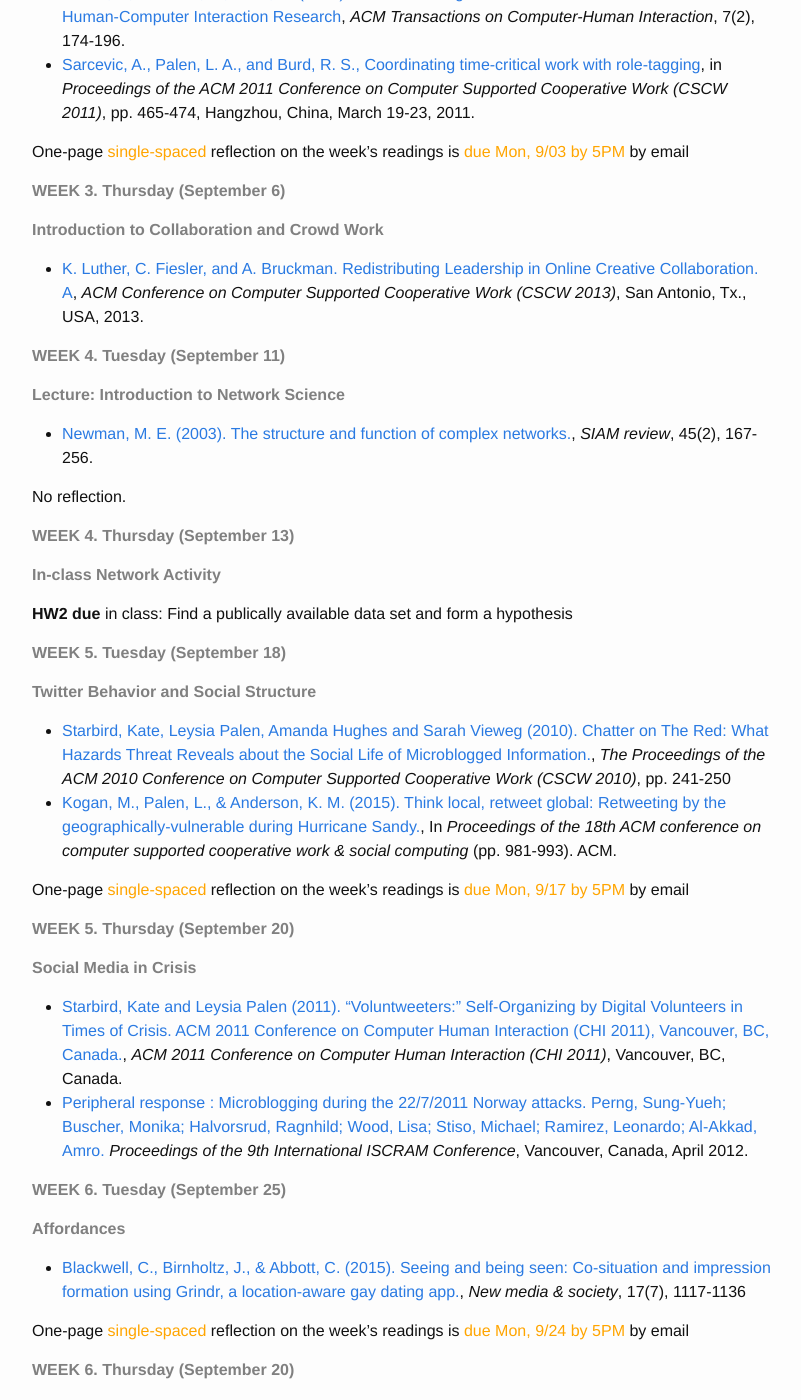
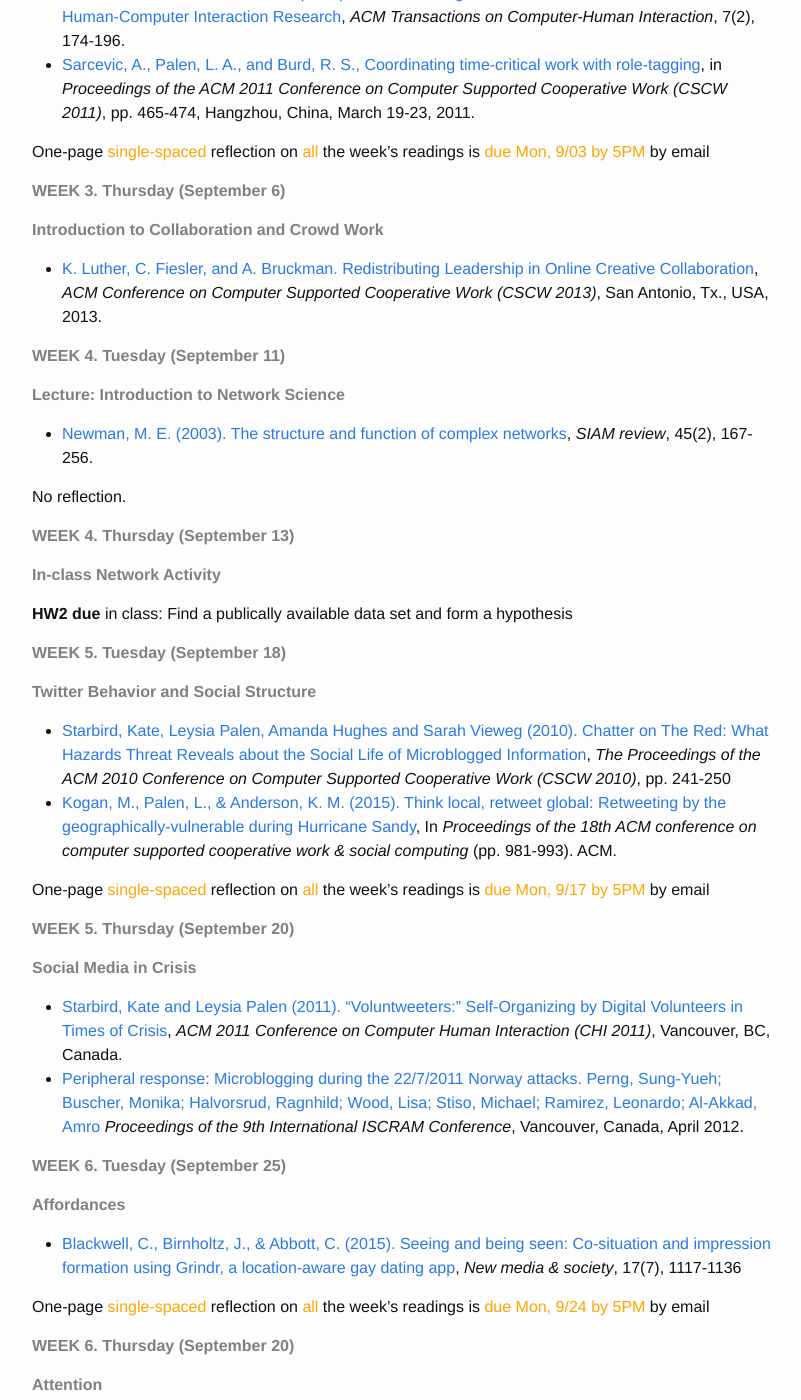
Before and after one commit to marinkala/marinkala.github.com, a Jekyll site: the page built from CS591.md, in a window 1280 px wide and 1400 px high, scrolled down 1411 px. Shown: the whole window, without its empty margins (238-1039 px from the left). Built offline with Jekyll 4.4.1, drawn with Linux system fonts in a browser that asks for light colours; some of the changed text lies outside the part shown.

Commit message:
small tweaks

```diff
--- a/CS591.md
+++ b/CS591.md
@@ -24,11 +24,11 @@
 
 **<span style="color:grey">WEEK 1. Tuesday (August 21)</span>**
 
-**<span style="color:grey">Introduction: What is Social Computing </span>**
+**<span style="color:grey">Introduction: What is Social Computing? </span>**
 
-* Introduction to the social computing and the goals of the course .
+* Introduction to the social computing and the goals of the course.
 * Student introductions.
-* [The Future of Lying](https://www.ted.com/talks/jeff_hancock_3_types_of_digital_lies), Jeff Hancock TED Talk, 2012
+* [The Future of Lying](https://www.ted.com/talks/jeff_hancock_3_types_of_digital_lies), Jeff Hancock, *TED Talk*, 2012
 * Crowd-sourcing the last 4 topics (2 weeks) for grad students to lead discussion
 
 **<span style="color:grey">WEEK 1. Thursday (August 23)</span>**
@@ -36,7 +36,7 @@
 **<span style="color:grey">Making Observations about Human Interaction: When does online parallel offline? </span>**
 
 * [Hullman, Adar, Shah (2011). The Impact of Social Information on Visual Judgements](http://www-personal.umich.edu/~jhullman/social_influence.pdf), *Proceedings of CHI* 2011.
-* [Salganik, M. J., Dodds, P. S., & Watts, D. J. (2006). Experimental study of inequality and unpredictability in an artificial cultural market. ](https://www.princeton.edu/~mjs3/salganik_dodds_watts06_full.pdf), *Science*, 311(5762), 854-856.
+* [Salganik, M. J., Dodds, P. S., & Watts, D. J. (2006). Experimental study of inequality and unpredictability in an artificial cultural market](https://www.princeton.edu/~mjs3/salganik_dodds_watts06_full.pdf), *Science*, 311(5762), 854-856.
 
 Half-page <span style="color:orange">single-spaced</span> reflection on the readings is <span style="color:orange">due Wed, 8/22 by 5PM</span>  by email
 
@@ -44,15 +44,15 @@
 
 **<span style="color:grey">Introduction to Social Networking Sites </span>**
 
-* [Ellison, N. B. & boyd, d. (2013). Sociality through Social Network Sites. ](http://www-personal.umich.edu/~enicole/Ellison_boyd_OHIS_PrePress.pdf), In Dutton, W. H. (Ed.), *The Oxford Handbook of Internet Studies.* Oxford: Oxford University Press, pp. 151-172.
+* [Ellison, N. B. & boyd, d. (2013). Sociality through Social Network Sites](http://www-personal.umich.edu/~enicole/Ellison_boyd_OHIS_PrePress.pdf), In Dutton, W. H. (Ed.), *The Oxford Handbook of Internet Studies.* Oxford: Oxford University Press, pp. 151-172.
 
-One-page <span style="color:orange">single-spaced</span> reflection on the week's readings is <span style="color:orange">due Mon, 8/27 by 5PM</span>  by email
+One-page <span style="color:orange">single-spaced</span> reflection on <span style="color:orange">all</span> the week's readings is <span style="color:orange">due Mon, 8/27 by 5PM</span>  by email
 
 **<span style="color:grey">WEEK 2. Thursday (August 30)</span>**
 
 **<span style="color:grey">Humans as Sensors: Introduction to Self-reported Data </span>**
 
-* [Paul S. Earle, Daniel C. Bowden, Michelle Guy (2012). Twitter Earthquake Detection: Earthquake Monitoring in a Social World.](http://www.annalsofgeophysics.eu/index.php/annals/article/view/5364), *Annals of Geophysics*, 54(6).
+* [Paul S. Earle, Daniel C. Bowden, Michelle Guy (2012). Twitter Earthquake Detection: Earthquake Monitoring in a Social World](http://www.annalsofgeophysics.eu/index.php/annals/article/view/5364), *Annals of Geophysics*, 54(6).
 * [Dashti et al (2014). Supporting Disaster Reconnaissance with Social Media Data: A Design-Oriented Case Study of the 2013 Colorado Floods](http://ww.w.iscram.org/legacy/ISCRAM2014/papers/p24.pdf), *ISCRAM* 2014.
 
 **HW1 due** in class: Observation of social behavior in public spaces
@@ -64,19 +64,19 @@
 * [Hollan, J., Hutchins, E., Kirsh, D. (2000). Distributed Cognition: Toward a New Foundation for Human-Computer Interaction Research](https://wiki.sfu.ca/spring10/iat832g100/images/5/51/Distributed_cognition.pdf), *ACM Transactions on Computer-Human Interaction*, 7(2), 174-196.
 * [Sarcevic, A., Palen, L. A., and Burd, R. S., Coordinating time-critical work with role-tagging](http://cci.drexel.edu/faculty/asarcevic/pub/p465-sarcevic.pdf), in *Proceedings of the ACM 2011 Conference on Computer Supported Cooperative Work (CSCW 2011)*, pp. 465-474, Hangzhou, China, March 19-23, 2011.
 
-One-page <span style="color:orange">single-spaced</span> reflection on the week's readings is <span style="color:orange">due Mon, 9/03 by 5PM</span>  by email
+One-page <span style="color:orange">single-spaced</span> reflection on <span style="color:orange">all</span> the week's readings is <span style="color:orange">due Mon, 9/03 by 5PM</span>  by email
 
 **<span style="color:grey">WEEK 3. Thursday (September 6)</span>**
 
 **<span style="color:grey">Introduction to Collaboration and Crowd Work </span>**
 
-* [K. Luther, C. Fiesler, and A. Bruckman. Redistributing Leadership in Online Creative Collaboration. A](http://kurtluther.com/pdf/luther_redistributing_leadership_cscw2013.pdf), *ACM Conference on Computer Supported Cooperative Work (CSCW 2013)*, San Antonio, Tx., USA, 2013.
+* [K. Luther, C. Fiesler, and A. Bruckman. Redistributing Leadership in Online Creative Collaboration](http://kurtluther.com/pdf/luther_redistributing_leadership_cscw2013.pdf), *ACM Conference on Computer Supported Cooperative Work (CSCW 2013)*, San Antonio, Tx., USA, 2013.
 
 **<span style="color:grey">WEEK 4. Tuesday (September 11)</span>**
 
 **<span style="color:grey">Lecture: Introduction to Network Science </span>**
 
-* [Newman, M. E. (2003). The structure and function of complex networks.](https://arxiv.org/abs/cond-mat/0303516), *SIAM review*, 45(2), 167-256.
+* [Newman, M. E. (2003). The structure and function of complex networks](https://arxiv.org/abs/cond-mat/0303516), *SIAM review*, 45(2), 167-256.
 
 No reflection.
 
@@ -90,31 +90,31 @@
 
 **<span style="color:grey">Twitter Behavior and Social Structure</span>**
 
-* [Starbird, Kate, Leysia Palen, Amanda Hughes and Sarah Vieweg (2010). Chatter on The Red: What Hazards Threat Reveals about the Social Life of Microblogged Information.](https://www.cs.colorado.edu/~palen/chatter_on_the_red.pdf), *The Proceedings of the ACM 2010 Conference on Computer Supported Cooperative Work (CSCW 2010)*, pp. 241-250
-* [Kogan, M., Palen, L., & Anderson, K. M. (2015). Think local, retweet global: Retweeting by the geographically-vulnerable during Hurricane Sandy.](https://dl-acm-org.libproxy.unm.edu/citation.cfm?id=2675218), In *Proceedings of the 18th ACM conference on computer supported cooperative work & social computing* (pp. 981-993). ACM.
+* [Starbird, Kate, Leysia Palen, Amanda Hughes and Sarah Vieweg (2010). Chatter on The Red: What Hazards Threat Reveals about the Social Life of Microblogged Information](https://www.cs.colorado.edu/~palen/chatter_on_the_red.pdf), *The Proceedings of the ACM 2010 Conference on Computer Supported Cooperative Work (CSCW 2010)*, pp. 241-250
+* [Kogan, M., Palen, L., & Anderson, K. M. (2015). Think local, retweet global: Retweeting by the geographically-vulnerable during Hurricane Sandy](https://dl-acm-org.libproxy.unm.edu/citation.cfm?id=2675218), In *Proceedings of the 18th ACM conference on computer supported cooperative work & social computing* (pp. 981-993). ACM.
 
-One-page <span style="color:orange">single-spaced</span> reflection on the week's readings is <span style="color:orange">due Mon, 9/17 by 5PM</span>  by email
+One-page <span style="color:orange">single-spaced</span> reflection on <span style="color:orange">all</span> the week's readings is <span style="color:orange">due Mon, 9/17 by 5PM</span>  by email
 
 **<span style="color:grey">WEEK 5. Thursday (September 20)</span>**
 
 **<span style="color:grey">Social Media in Crisis </span>**
 
-* [Starbird, Kate and Leysia Palen (2011). “Voluntweeters:” Self-Organizing by Digital Volunteers in Times of Crisis. ACM 2011 Conference on Computer Human Interaction (CHI 2011), Vancouver, BC, Canada.](https://www.cs.colorado.edu/~palen/voluntweetersStarbirdPalen.pdf), *ACM 2011 Conference on Computer Human Interaction (CHI 2011)*, Vancouver, BC, Canada.
-* [Peripheral response : Microblogging during the 22/7/2011 Norway attacks. Perng, Sung-Yueh; Buscher, Monika; Halvorsrud, Ragnhild; Wood, Lisa; Stiso, Michael; Ramirez, Leonardo; Al-Akkad, Amro.](http://www.research.lancs.ac.uk/portal/en/publications/peripheral-response(99a94ace-f6df-41c2-a384-cb83dfeb898a).html) *Proceedings of the 9th International ISCRAM Conference*, Vancouver, Canada, April 2012.
+* [Starbird, Kate and Leysia Palen (2011). “Voluntweeters:” Self-Organizing by Digital Volunteers in Times of Crisis](https://www.cs.colorado.edu/~palen/voluntweetersStarbirdPalen.pdf), *ACM 2011 Conference on Computer Human Interaction (CHI 2011)*, Vancouver, BC, Canada.
+* [Peripheral response: Microblogging during the 22/7/2011 Norway attacks. Perng, Sung-Yueh; Buscher, Monika; Halvorsrud, Ragnhild; Wood, Lisa; Stiso, Michael; Ramirez, Leonardo; Al-Akkad, Amro](http://www.research.lancs.ac.uk/portal/en/publications/peripheral-response(99a94ace-f6df-41c2-a384-cb83dfeb898a).html) *Proceedings of the 9th International ISCRAM Conference*, Vancouver, Canada, April 2012.
 
 **<span style="color:grey">WEEK 6. Tuesday (September 25)</span>**
 
 **<span style="color:grey">Affordances</span>**
 
-* [Blackwell, C., Birnholtz, J., & Abbott, C. (2015). Seeing and being seen: Co-situation and impression formation using Grindr, a location-aware gay dating app.](http://cmhd.northwestern.edu/wp-content/uploads/2014/02/New-Media-Society-2014-Blackwell-Grindr.pdf), *New media & society*, 17(7), 1117-1136
+* [Blackwell, C., Birnholtz, J., & Abbott, C. (2015). Seeing and being seen: Co-situation and impression formation using Grindr, a location-aware gay dating app](http://cmhd.northwestern.edu/wp-content/uploads/2014/02/New-Media-Society-2014-Blackwell-Grindr.pdf), *New media & society*, 17(7), 1117-1136
 
-One-page <span style="color:orange">single-spaced</span> reflection on the week's readings is <span style="color:orange">due Mon, 9/24 by 5PM</span>  by email
+One-page <span style="color:orange">single-spaced</span> reflection on <span style="color:orange">all</span> the week's readings is <span style="color:orange">due Mon, 9/24 by 5PM</span>  by email
 
 **<span style="color:grey">WEEK 6. Thursday (September 20)</span>**
 
 **<span style="color:grey">Attention </span>**
 
-* [Cognitive Control in Media Multitaskers. Ophir, E., Nass, C., Wagner, A. ](http://www.pnas.org/content/pnas/106/37/15583.full.pdf?sid=), *Proceedings of the National Academy of Sciences.*
+* [Cognitive Control in Media Multitaskers. Ophir, E., Nass, C., Wagner, A.](http://www.pnas.org/content/pnas/106/37/15583.full.pdf?sid=), *Proceedings of the National Academy of Sciences.*
 * [Effects of Intelligent Notification Management on Users and their Tasks. Shamsi T. Iqbal, Brian P. Bailey](http://citeseerx.ist.psu.edu/viewdoc/download?doi=10.1.1.192.257&rep=rep1&type=pdf) *Proceedings of the SIGCHI Conference on Human Factors in Computing Systems*. 2008.
 
 **HW3 due** in class: Basic statistical analysis of chosen dataset
@@ -126,20 +126,20 @@
 * [Walther, J. B. (1996). Computer-mediated communication: Impersonal, interpersonal, and hyperpersonal interaction](http://collablab.northwestern.edu/CollabolabDistro/nucmc/Walther-CMCHyperpersonal-CommRes-1996.pdf), *Communication Research*, 23, 3-43.
 * [Parks, M. R. (2017). Embracing the challenges and opportunities of mixed-media relationships](https://onlinelibrary.wiley.com/doi/abs/10.1111/hcre.12125), *Human Communication Research*, 43(4), 505-517.
 
-One-page <span style="color:orange">single-spaced</span> reflection on the week's readings is <span style="color:orange">due Mon, 10/01 by 5PM</span>  by email
+One-page <span style="color:orange">single-spaced</span> reflection on <span style="color:orange">all</span> the week's readings is <span style="color:orange">due Mon, 10/01 by 5PM</span>  by email
 
 **<span style="color:grey">WEEK 7. Thursday (October 4)</span>**
 
 **<span style="color:grey">Self-Presentation </span>**
 
-* [Hogan, B. (2010). The Presentation of Self in the Age of Social Media: Distinguishing Performances and Exhibitions Online. ](https://is.muni.cz/el/1423/jaro2013/ZUR589f/um/Hogan__2010_.pdf), *Bulletin of Science, Technology & Society*, 30, 377-386.
-*  [Bernstein, M. S., Bakshy, E., Burke, M., & Karrer, B. (2013, April). Quantifying the invisible audience in social networks. ](http://static2.volkskrant.nl/static/asset/2013/Facebook_1462.pdf) *In Proceedings of the SIGCHI conference on human factors in computing systems* (pp. 21-30). ACM.
+* [Hogan, B. (2010). The Presentation of Self in the Age of Social Media: Distinguishing Performances and Exhibitions Online](https://is.muni.cz/el/1423/jaro2013/ZUR589f/um/Hogan__2010_.pdf), *Bulletin of Science, Technology & Society*, 30, 377-386.
+*  [Bernstein, M. S., Bakshy, E., Burke, M., & Karrer, B. (2013, April). Quantifying the invisible audience in social networks](http://static2.volkskrant.nl/static/asset/2013/Facebook_1462.pdf) *In Proceedings of the SIGCHI conference on human factors in computing systems* (pp. 21-30). ACM.
 
 **<span style="color:grey">WEEK 8. Tuesday (October 9)</span>**
 
 **<span style="color:grey"Natural Language Processing Lecture </span>**
 
-* [Blei, D. M., Ng, A. Y., & Jordan, M. I. (2003). Latent dirichlet allocation. ](http://www.jmlr.org/papers/volume3/blei03a/blei03a.pdf), *Journal of machine Learning research*, 3(Jan), 993-1022.
+* [Blei, D. M., Ng, A. Y., & Jordan, M. I. (2003). Latent dirichlet allocation](http://www.jmlr.org/papers/volume3/blei03a/blei03a.pdf), *Journal of machine Learning research*, 3(Jan), 993-1022.
 
 No reflection.
 
@@ -156,7 +156,7 @@
 * [Burke, M., Kraut, R., & Marlow, C. (2011). Social capital on Facebook: Differentiating uses and users](http://citeseerx.ist.psu.edu/viewdoc/download?doi=10.1.1.227.6644&rep=rep1&type=pdf), *In Proceedings of the SIGCHI Conference on Human Factors in Computing Systems* (pp. 571-580). ACM.
 * [Gray, R., Ellison, N., Vitak, J., and Lampe, C. (2013). Who Wants to Know? Question-Asking and Answering Practices Among Facebook Users](https://www.researchgate.net/profile/Jessica_Vitak/publication/262314200_Who_wants_to_know_Question-asking_and_answering_practices_among_Facebook_users/links/54da56600cf2ba88a68d0d20/Who-wants-to-know-Question-asking-and-answering-practices-among-Facebook-users.pdf), *In Proc. CSCW*, 1213-1224. New York: ACM.
 
-One-page <span style="color:orange">single-spaced</span> reflection on the week's readings is <span style="color:orange">due Mon, 10/15 by 5PM</span>  by email
+One-page <span style="color:orange">single-spaced</span> reflection on <span style="color:orange">all</span> the week's readings is <span style="color:orange">due Mon, 10/15 by 5PM</span>  by email
 
 **<span style="color:grey">WEEK 9. Thursday (October 18)</span>**
 
@@ -167,12 +167,12 @@
 
 **<span style="color:grey">WEEK 10. Tuesday (October 23)</span>**
 
-**<span style="color:grey"Finding Information </span>**
+**<span style="color:grey">Finding Information </span>**
 
-* [Information foraging. Peter Pirolli, Stu Card ](https://pdfs.semanticscholar.org/59f1/e446fab201399d84ae48156ea7bd05c4439b.pdf), *Psychological Review*, 1999. pp. 1 – 21
+* [Information foraging. Peter Pirolli, Stu Card](https://pdfs.semanticscholar.org/59f1/e446fab201399d84ae48156ea7bd05c4439b.pdf), *Psychological Review*, 1999. pp. 1 – 21
 * [Resnick, P., Garrett, R. K., Kriplean, T., Munson, S. A., & Stroud, N. J. (2013). Bursting Your (Filter) Bubble: Strategies for Promoting Diverse Exposure](https://doi.org/10.1145/2441955.2441981), *In Proceedings of the 2013 Conference on Computer Supported Cooperative Work Companion* (pp. 95–100). New York, NY, USA: ACM.
 
-One-page <span style="color:orange">single-spaced</span> reflection on the week's readings is <span style="color:orange">due Mon, 10/22 by 5PM</span>  by email
+One-page <span style="color:orange">single-spaced</span> reflection on <span style="color:orange">all</span> the week's readings is <span style="color:orange">due Mon, 10/22 by 5PM</span>  by email
 
 **<span style="color:grey">WEEK 10. Thursday (October 25)</span>**
 
@@ -185,12 +185,12 @@
 
 **<span style="color:grey">WEEK 11. Tuesday (October 30)</span>**
 
-**<span style="color:grey"Crowd Work in Wikipedia</span>**
+**<span style="color:grey">Crowd Work in Wikipedia</span>**
 
 * [Keegan, B., Gergle, D., & Contractor, N. (2013). Hot off the wiki: Structures and dynamics of Wikipedia’s coverage of breaking news events](http://citeseerx.ist.psu.edu/viewdoc/download?doi=10.1.1.695.1290&rep=rep1&type=pdf), *American Behavioral Scientist*, 57(5), 595-622.
 * [Kittur, A., Chi, E., Pendleton, B. A., Suh, B., & Mytkowicz, T. (2007). Power of the few vs. wisdom of the crowd: Wikipedia and the rise of the bourgeoisie](https://www.researchgate.net/profile/Bongwon_Suh/publication/200772541_Power_of_the_Few_vs_Wisdom_of_the_Crowd_Wikipedia_and_the_Rise_of_the_Bourgeoisie/links/53d1e6220cf2a7fbb2e95533.pdf), *World Wide Web*, 1(2), 19.
 
-One-page <span style="color:orange">single-spaced</span> reflection on the week's readings is <span style="color:orange">due Mon, 10/29 by 5PM</span>  by email
+One-page <span style="color:orange">single-spaced</span> reflection on <span style="color:orange">all</span> the week's readings is <span style="color:orange">due Mon, 10/29 by 5PM</span>  by email
 
 **<span style="color:grey">WEEK 11. Thursday (November 1)</span>**
 
@@ -211,12 +211,12 @@
 
 **<span style="color:grey">WEEK 13. Tuesday (November 13)</span>**
 
-**<span style="color:grey"Big Data Methodological Challenges</span>**
+**<span style="color:grey">Big Data Methodological Challenges</span>**
 
 * [Brooks,C. F. (208). In a Big Data World, Scholars Need New Guidelines for Research](https://blogs.scientificamerican.com/observations/in-a-big-data-world-scholars-need-new-guidelines-for-research/), *Scientific American*.
 * [Hargittai, E. (2018).  Potential Biases in Big Data: Omitted Voices on Social Media](http://journals.sagepub.com/doi/abs/10.1177/0894439318788322?journalCode=ssce), *Social Science Computer Review*
 
-One-page <span style="color:orange">single-spaced</span> reflection on the week's readings is <span style="color:orange">due Mon, 11/12 by 5PM</span>  by email
+One-page <span style="color:orange">single-spaced</span> reflection on <span style="color:orange">all</span> the week's readings is <span style="color:orange">due Mon, 11/12 by 5PM</span>  by email
 
 **<span style="color:grey">WEEK 13. Thursday (November 15)</span>**
 
@@ -227,7 +227,7 @@
 
 **<span style="color:grey">WEEK 14. Tuesday (November 20)</span>**
 
-**<span style="color:grey">Final Methodological Lecture</span>**
+**<span style="color:grey">Crowd-Sourced Methodological Lecture</span>**
 
 No reflection.
 
```
